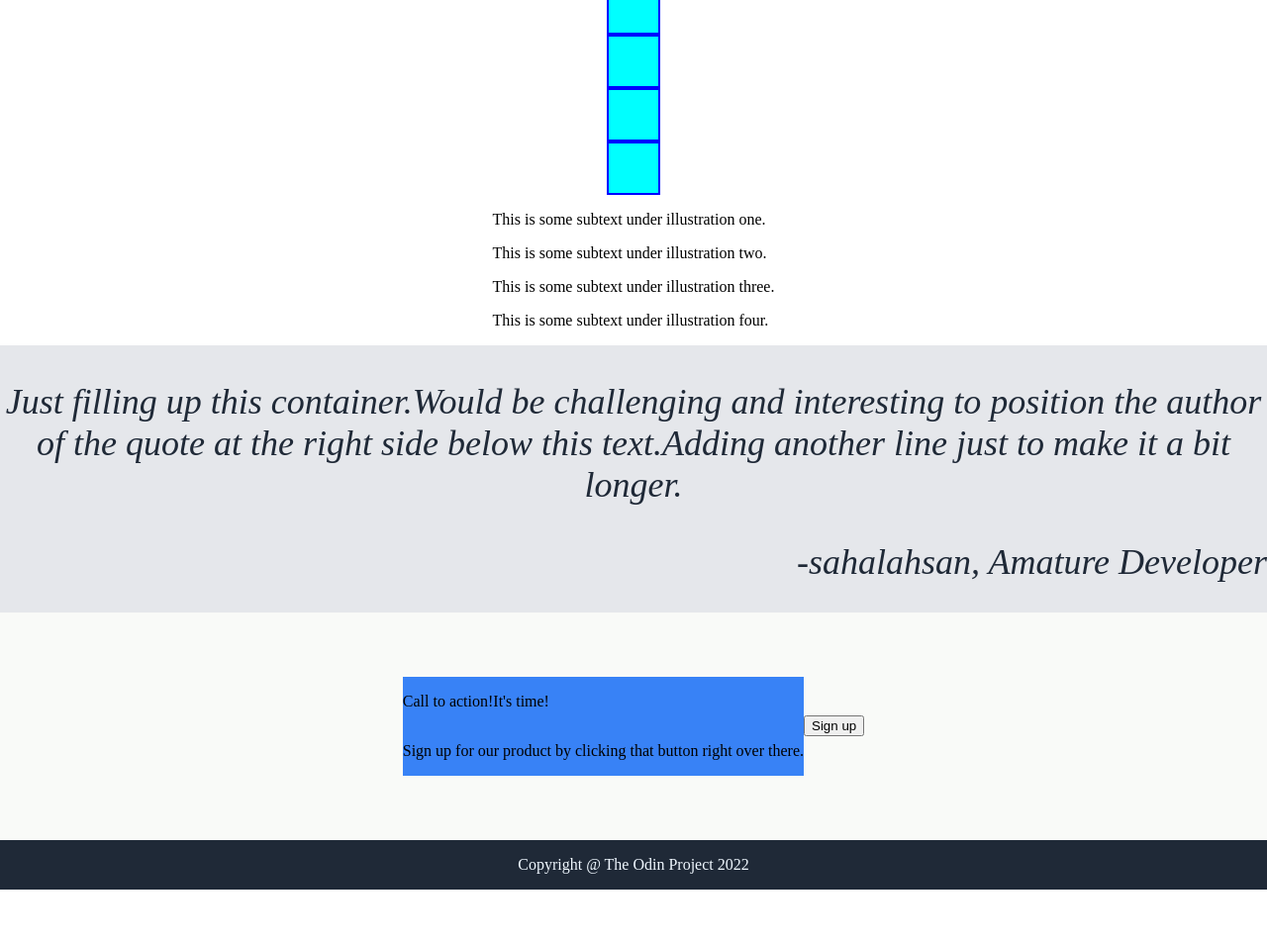
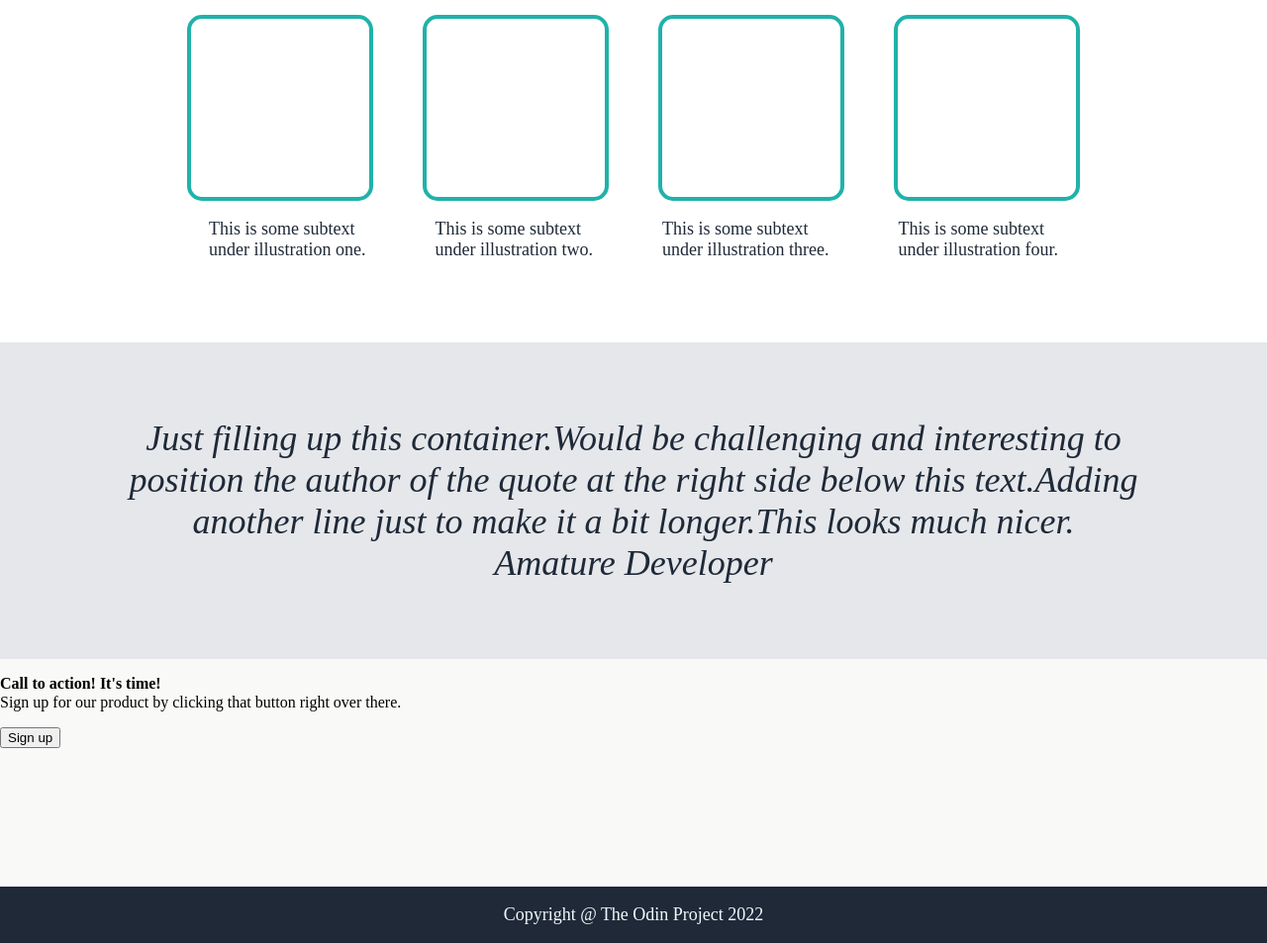
Before and after one commit to sahalahsan/landing-page, a plain HTML site: page index.html in a window 1280 px wide. Shown: the part 498-1451 px from the top of the page at 99% size. Before the commit the page ends 1397 px from the top, so only its background shows below. Drawn offline with Linux system fonts and the light colour scheme.

Commit message:
Header andquote sections are complete.

```diff
--- a/index.html
+++ b/index.html
@@ -27,30 +27,36 @@
         </div>
     </div>
     <div class="msec">
-      <h1>Some random information</h1>
+      <h1 style="font-size: 46px; color: #1F2937;">Some random information.</h1>
       <div class="illustrations">
         <div class="illus"></div>
         <div class="illus"></div>
         <div class="illus"></div>
         <div class="illus"></div>
       </div>
-      <div>
-        <p>This is some subtext under illustration one.</p>
-        <p>This is some subtext under illustration two.</p>
-        <p>This is some subtext under illustration three.</p>
-        <p>This is some subtext under illustration four.</p>
+      <div class="text">
+        <p>This is some subtext<br> under illustration one.</p>
+        <p>This is some subtext<br> under illustration two.</p>
+        <p>This is some subtext<br> under illustration three.</p>
+        <p>This is some subtext<br> under illustration four.</p>
       </div>
     </div>
     <div class="quote">
-      <p>Just filling up this container.Would be challenging and interesting to position the author of the quote at the right side below this text.Adding another line just to make it a bit longer.</p>
-      <p style="text-align:end;">-sahalahsan, Amature Developer</p>
+      <div>
+        <p style="margin: 0;">Just filling up this container.Would be challenging and interesting to position the author of the quote at the right side below this text.Adding another line just to make it a bit longer.This looks much nicer.</p>
+        <p style="margin: 0;">Amature Developer</p>
+      </div>
     </div>
     <div class="seclast">
         <div class="bsec">
-          <p>Call to action!It's time!</p>
-          <p>Sign up for our product by clicking that button right over there.</p>
+          <div>
+            <p style="font-weight: bold;margin-bottom: 0;">Call to action! It's time!</p>
+            <p style="margin-top: 1px;">Sign up for our product by clicking that button right over there.</p>
+          </div>
+          <div class="button">
+            <button>Sign up</button>
+          </div>
         </div>
-        <button>Sign up</button>
     </div>
     <div class="footer">
       <p>Copyright @ The Odin Project 2022</p>
--- a/style.css
+++ b/style.css
@@ -11,14 +11,14 @@ body {
     display: flex;
     justify-content: space-evenly;
     align-items: flex-start;
-    gap: 20px;
+    gap: 230px;
 }
 
 .header > ul > li {
     list-style-type: none;
     color: whitesmoke;
     display: inline;
-    padding-right: 20px;
+    padding-left: 20px;
 
 }
 h3, ul {
@@ -69,28 +69,15 @@ h3, ul {
     text-align: center;
     background-color: #1F2937;
     color: aliceblue;
-}
+    font-size: large;
 
-.seclast {
-    background-color: #F9FAF8;
-    display: flex;
-    justify-content: center;
-    align-items: center;
 }
 
 .seclast {
     height: 230px;
+    background-color: #F9FAF8;
     display: flex;
-    justify-content: center;
-    align-items: center;
 
-}
-
-.bsec {
-    background-color: #3882F6;
-    display: flex;
-    flex-direction: column;
-    height: 100px;
 
 }
 
@@ -102,7 +89,11 @@ h3, ul {
     font-size: 36px;
     font-style: italic;
     font-weight: lighter;
+    display: grid;
+    place-items: center;
+    padding: 25px 100px;
 }
+
 
 .msec {
     height: auto;
@@ -110,14 +101,32 @@ h3, ul {
     flex-direction: column;
     justify-content: center;
     align-items: center;
+    margin-bottom: 65px;
 }
 
 .illus {
-    width: 50px;
-    height: 50px;
-    background-color: aqua;
-    border: 2px solid blue;
+    width: 180px;
+    height: 180px;
+    border: 4px solid lightseagreen;
+    border-radius: 15px;
+
 }
-.illustreations {
+.illustrations {
     display: flex;
+    justify-content: center;
+    align-items: center;
+    gap: 50px;
 }
+
+.text {
+    display: flex;
+    justify-content: center;
+    align-items: center;
+    gap: 70px;
+    color: #1F2937;
+    font-size: 18px;
+}
+
+.bsec {
+
+}
```
